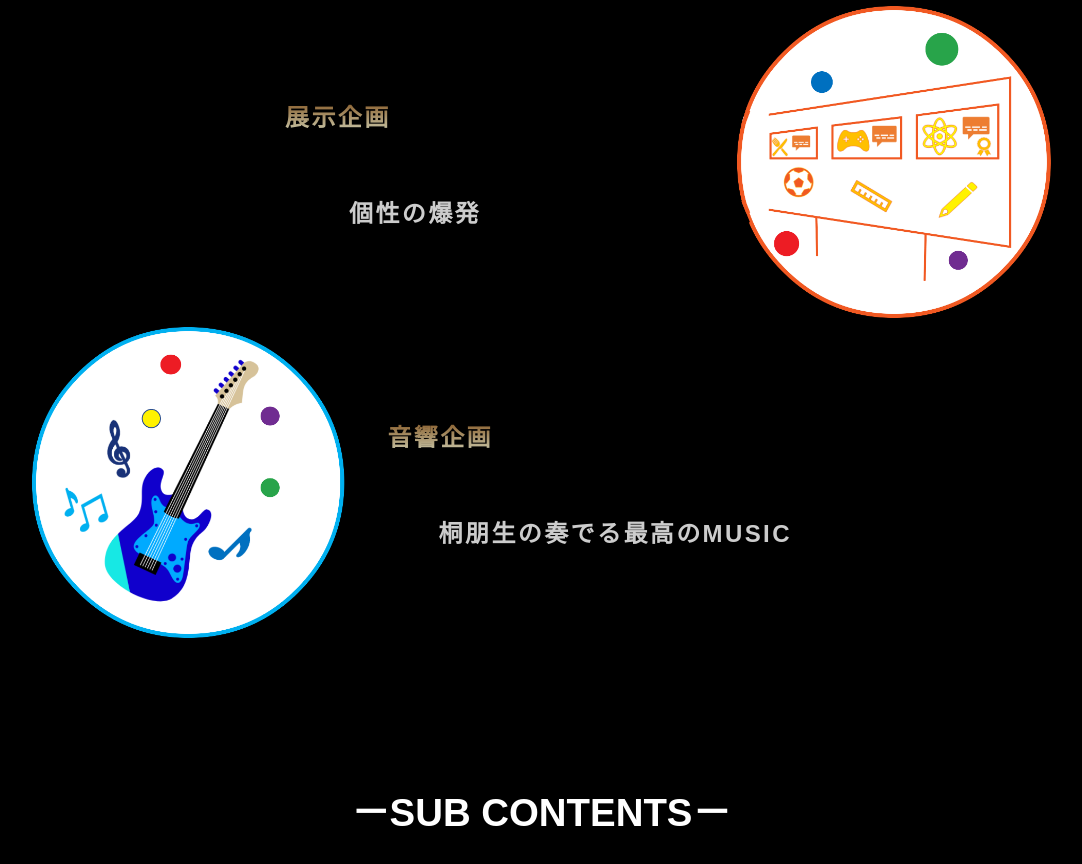
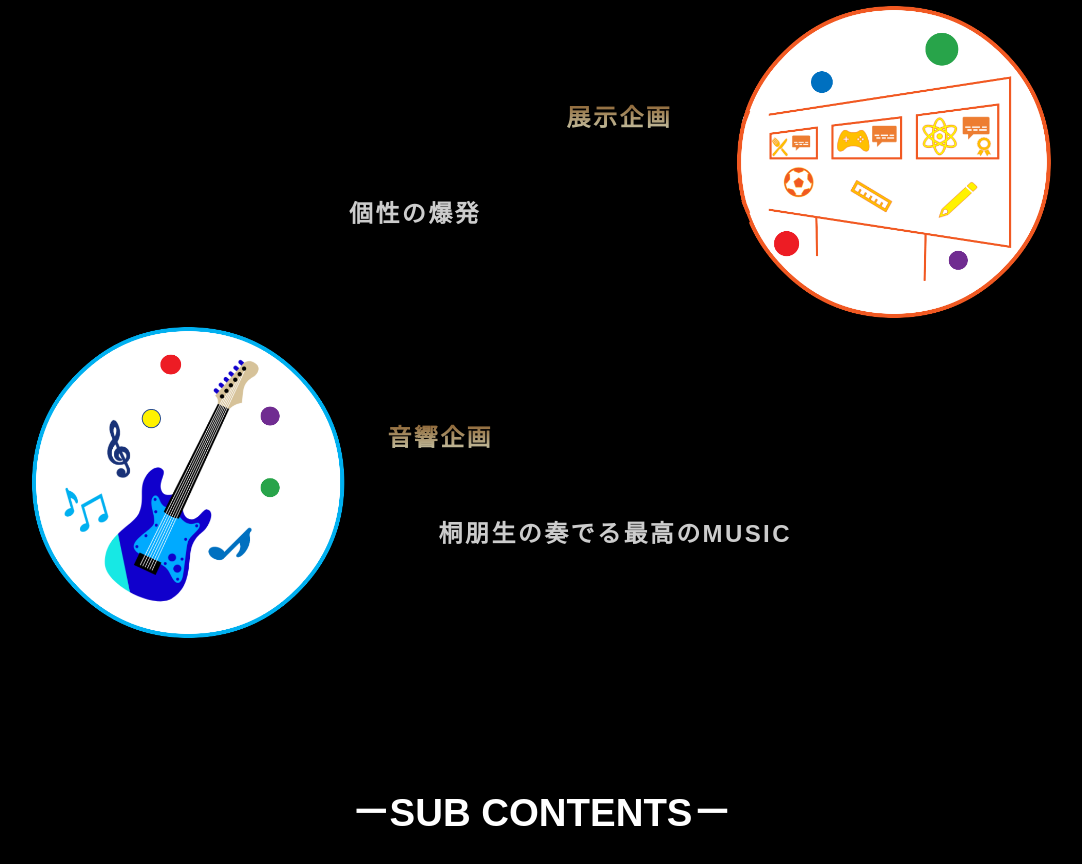
Before and after one commit to toho-festival/website-2021, a Next.js app: page / in a window 1280 px wide. Shown: the part 1902-2766 px from the top of the page, without its empty margins (99-1181 px from the left). Built offline with nearby package versions, Linux system fonts and the light colour scheme.

Commit message:
delete-unused-CSS
使われていないcssを削除し、文字の位置を若干変えました。

```diff
--- a/src/components/Main/mainContent.tsx
+++ b/src/components/Main/mainContent.tsx
@@ -60,27 +60,7 @@ const Project = styled.section`
 `;
 
 const Wrap = styled.div`
-border-radius: 0.5rem;
-  background-image: -webkit-linear-gradient(
-    315deg,
-    #704308 0%,
-    #ffce08 37%,
-    #fefeb2 47%,
-    #fafad6 50%,
-    #fefeb2 53%,
-    #e1ce08 63%,
-    #704308 100%
-  );
-  background-image: linear-gradient(
-    135deg,
-    #704308 0%,
-    #ffce08 37%,
-    #fefeb2 47%,
-    #fafad6 50%,
-    #fefeb2 53%,
-    #e1ce08 63%,
-    #704308 100%
-  );
+  border-radius: 0.5rem;
 `;
 
 const Anchor = styled.a`
@@ -110,15 +90,8 @@ const ProjectTitle = styled.div<Side>`
   position: absolute;
   margin-top: calc(30% / 4);
   color: #FBB03B;
-  margin-left: ${ (props) => props.side === 'right' ? 30 : 38 }%;
+  margin-left: ${ (props) => props.side === 'right' ? 52 : 38 }%;
   opacity: .8;
-  background: -webkit-gradient(
-    linear,
-    left bottom,
-    left top,
-    from(#ffffdb),
-    to(#a16422)
-  );
   background: -webkit-linear-gradient(bottom, #ffffdb, #a16422);
   background: linear-gradient(to top, #ffffdb, #a16422);
   -webkit-background-clip: text;
```
